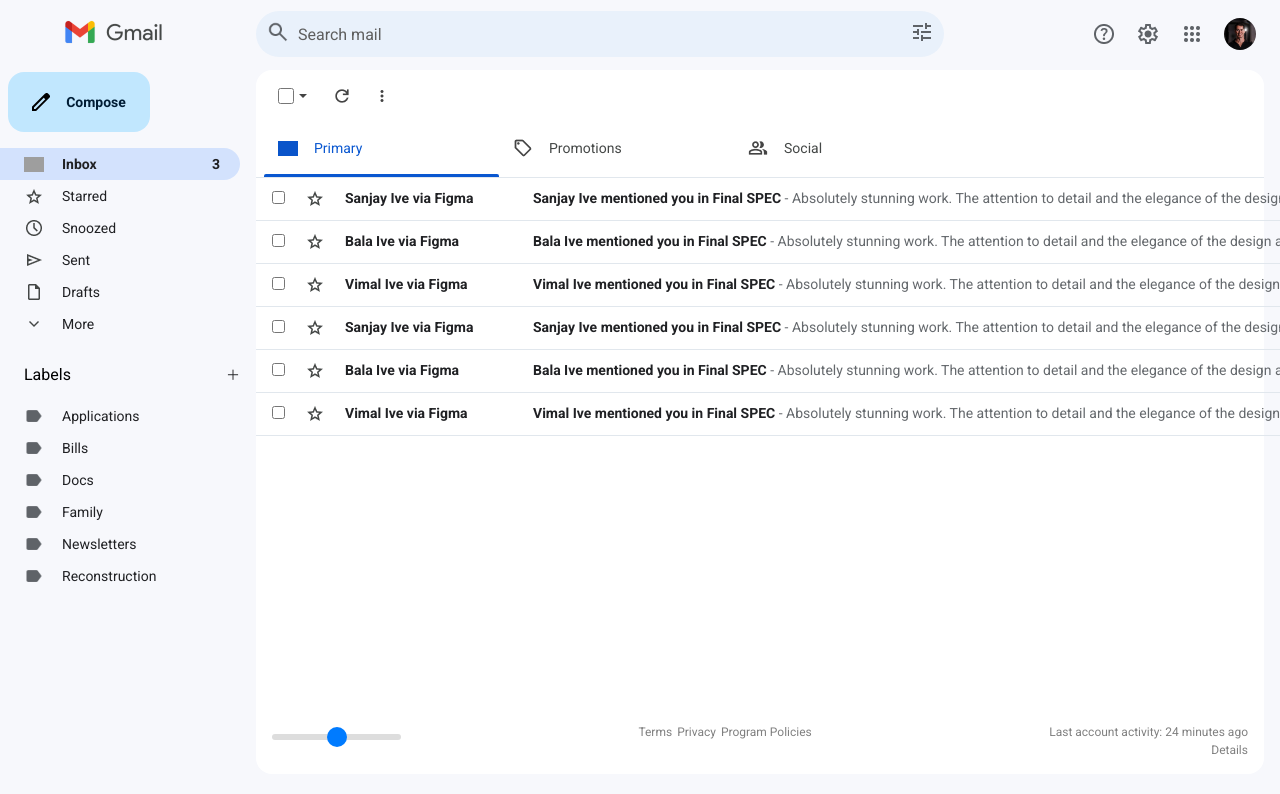
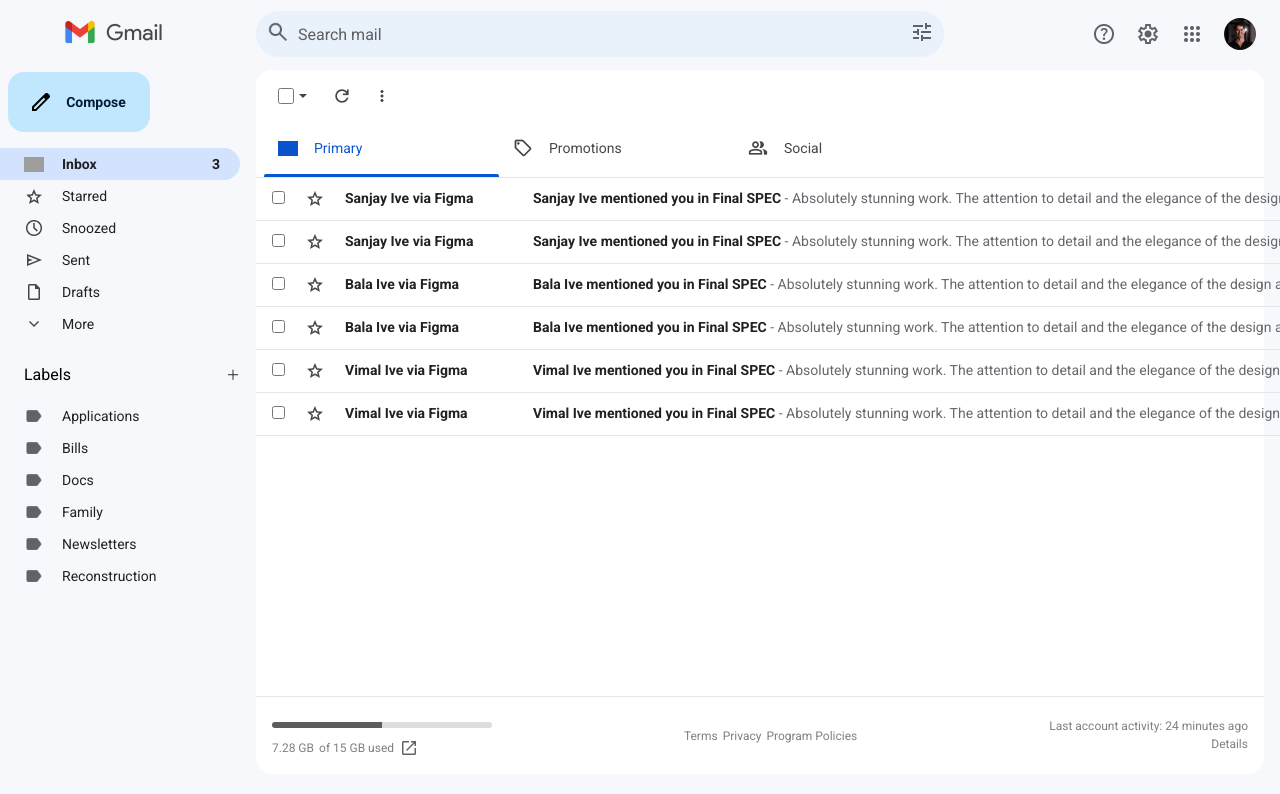
Before and after one commit to vimalkarthik/gmail, a React (Create React App) app: page / in a window 1280 px wide. Shown: the top 794 px of the page. Built offline with nearby package versions, Linux system fonts and the light colour scheme; grey boxes are pictures that could not be loaded.

Commit message:
context menu

```diff
--- a/public/index.html
+++ b/public/index.html
@@ -24,7 +24,7 @@
       work correctly both with client-side routing and a non-root public URL.
       Learn how to configure a non-root public URL by running `npm run build`.
     -->
-    <title>React App</title>
+    <title>Gmail</title>
   </head>
   <body>
     <noscript>You need to enable JavaScript to run this app.</noscript>
--- a/src/pages/Maillists.jsx
+++ b/src/pages/Maillists.jsx
@@ -1,77 +1,58 @@
-import React from "react";
-function Mailists({ isSidebarOpen, isAllCheck, mailCheck }){
+import React, { useState, useEffect, useRef } from "react";
+
+function Mailists({ isSidebarOpen, isAllCheck, mailCheck }) {
+  const [contextMenu, setContextMenu] = useState({ visible: false, x: 0, y: 0, selectedId: null });
+  const menuRef = useRef(null);
 
   const data = [
-        {
-            id: 1,
-            imgPath: "/../images/starred.png",
-            name: "Sanjay Ive via Figma",
-            title: "Sanjay Ive mentioned you in Final SPEC",
-            content: "Absolutely stunning work. The attention to detail and the elegance of the design are truly remarkable. Bravo!",
-            msgTime: "9:00 AM",
-            isRead: true
-        },
-        {
-            id: 2,
-            imgPath: "/../images/starred.png",
-            name: "Bala Ive via Figma",
-            title: "Bala Ive mentioned you in Final SPEC",
-            content: "Absolutely stunning work. The attention to detail and the elegance of the design are truly remarkable. The attention to detail and the elegance of the design are truly remarkable Bravo! The attention to detail and the elegance of the design are truly remarkable",
-            msgTime: "9:01 AM",
-            isRead: false
-        },
-        {
-            id: 3,
-            imgPath: "/../images/starred.png",
-            name: "Vimal Ive via Figma",
-            title: "Vimal Ive mentioned you in Final SPEC",
-            content: "Absolutely stunning work. The attention to detail and the elegance of the design are truly remarkable. Bravo!",
-            msgTime: "9:02 AM",
-            isRead: true
-        },
-        {
-            id: 4,
-            imgPath: "/../images/starred.png",
-            name: "Sanjay Ive via Figma",
-            title: "Sanjay Ive mentioned you in Final SPEC",
-            content: "Absolutely stunning work. The attention to detail and the elegance of the design are truly remarkable. Bravo!",
-            msgTime: "9:00 AM",
-            isRead: true
-        },
-        {
-            id: 5,
-            imgPath: "/../images/starred.png",
-            name: "Bala Ive via Figma",
-            title: "Bala Ive mentioned you in Final SPEC",
-            content: "Absolutely stunning work. The attention to detail and the elegance of the design are truly remarkable. The attention to detail and the elegance of the design are truly remarkable Bravo! The attention to detail and the elegance of the design are truly remarkable",
-            msgTime: "9:01 AM",
-            isRead: true
-        },
-        {
-            id: 6,
-            imgPath: "/../images/starred.png",
-            name: "Vimal Ive via Figma",
-            title: "Vimal Ive mentioned you in Final SPEC",
-            content: "Absolutely stunning work. The attention to detail and the elegance of the design are truly remarkable. Bravo!",
-            msgTime: "9:02 AM",
-            isRead: false
-        },
+    { id: 1, imgPath: "/../images/starred.png", name: "Sanjay Ive via Figma", title: "Sanjay Ive mentioned you in Final SPEC", content: "Absolutely stunning work. The attention to detail and the elegance of the design are truly remarkable. Bravo!", msgTime: "9:00 AM", isRead: true },
+    { id: 2, imgPath: "/../images/starred.png", name: "Sanjay Ive via Figma", title: "Sanjay Ive mentioned you in Final SPEC", content: "Absolutely stunning work. The attention to detail and the elegance of the design are truly remarkable. Bravo!", msgTime: "9:00 AM", isRead: true },
+    { id: 3, imgPath: "/../images/starred.png", name: "Bala Ive via Figma", title: "Bala Ive mentioned you in Final SPEC", content: "Absolutely stunning work. The attention to detail and the elegance of the design are truly remarkable. The attention to detail and the elegance of the design are truly remarkable Bravo! The attention to detail and the elegance of the design are truly remarkable", msgTime: "9:01 AM", isRead: false },
+    { id: 4, imgPath: "/../images/starred.png", name: "Bala Ive via Figma", title: "Bala Ive mentioned you in Final SPEC", content: "Absolutely stunning work. The attention to detail and the elegance of the design are truly remarkable. The attention to detail and the elegance of the design are truly remarkable Bravo! The attention to detail and the elegance of the design are truly remarkable", msgTime: "9:01 AM", isRead: false },
+    { id: 5, imgPath: "/../images/starred.png", name: "Vimal Ive via Figma", title: "Vimal Ive mentioned you in Final SPEC", content: "Absolutely stunning work. The attention to detail and the elegance of the design are truly remarkable. Bravo!", msgTime: "9:02 AM", isRead: true },
+    { id: 6, imgPath: "/../images/starred.png", name: "Vimal Ive via Figma", title: "Vimal Ive mentioned you in Final SPEC", content: "Absolutely stunning work. The attention to detail and the elegance of the design are truly remarkable. Bravo!", msgTime: "9:02 AM", isRead: true },
   ];
 
-      const handleRowClick = (event) => {
-        const rowId = event.target.closest("tr")?.dataset.id;
-        if (rowId) {
-          console.log("Clicked row ID:", rowId);
+  const handleRowRightClick = (event, id) => {
+    event.preventDefault();
+    setContextMenu({
+      visible: true,
+      x: event.pageX,
+      y: event.pageY,
+      selectedId: id
+    });
+  };
+
+  const handleClickOutside = (event) => {
+    if (menuRef.current && !menuRef.current.contains(event.target)) {
+      setContextMenu({ ...contextMenu, visible: false });
     }
   };
 
-    return(
+  const handleScroll = () => {
+    if (contextMenu.visible) {
+      setContextMenu({ ...contextMenu, visible: false });
+    }
+  };
+
+  useEffect(() => {
+    document.addEventListener("click", handleClickOutside);
+    window.addEventListener("scroll", handleScroll);
+
+    return () => {
+      document.removeEventListener("click", handleClickOutside);
+      window.removeEventListener("scroll", handleScroll);
+    };
+  }, [contextMenu.visible]);
+
+
+  return (
     <>
       <div className={`mail_wrapper ${isSidebarOpen ? "" : "expand"}`}>
         <div className="header_wrapper">
           <div className="header_icons">
             <div className="all_checkbox">
-                        <form action="">
+              <form>
                 <input type="checkbox" checked={isAllCheck} onChange={mailCheck} />
               </form>
               <div id="check-dropdown"></div>
@@ -84,6 +65,7 @@
             </div>
           </div>
         </div>
+
         <div className="mail_nav_tabs">
           <ul>
             <li className="nav_active"><a href="#" onClick={(e) => e.preventDefault()} ><img src="/../images/inbox.png" alt="Inbox" /><p>Primary</p></a></li>
@@ -91,13 +73,19 @@
             <li><a href="#" onClick={(e) => e.preventDefault()} ><img src="/../images/group.png" alt="User" /><p>Social</p></a></li>
           </ul>
         </div>
+
         <div className="all_mails_wrapper">
           <table>
-                    <tbody onClick={handleRowClick} style={{ backgroundColor: isAllCheck ? "#c2dbff" : "transparent" }}>
+            <tbody style={{ backgroundColor: isAllCheck ? "#c2dbff" : "transparent" }}>
               {data.map((item) => (
-                    <tr key={item.id} data-id={item.id} className={item.isRead ? 'read' : 'unread'}>
+                <tr
+                  key={item.id}
+                  data-id={item.id}
+                  className={item.isRead ? 'read' : 'unread'}
+                  onContextMenu={(event) => handleRowRightClick(event, item.id)}
+                >
                   <td>
-                            <form action="" className="mailall_check">
+                    <form className="mailall_check">
                       <input type="checkbox" checked={isAllCheck} onChange={mailCheck} />
                     </form>
                   </td>
@@ -113,7 +101,7 @@
                     <p><span>{item.title}</span> - {item.content}</p>
                   </td>
                   <td>
-                            <div className="time_and_date" id={`timeDate${item.id}`}>{item.msgTime}</div>
+                    <div className="time_and_date">{item.msgTime}</div>
                   </td>
                 </tr>
               ))}
@@ -123,7 +111,8 @@
         <div className="footer_wrapper">
                 <div className="footer_lists">
                     <div className="footer_range">
-                        <input type="range" />
+                        <input type="range" value="75"/>
+                        <a href="#"><p><span>7.28 GB</span> of 15 GB used <img src="/../images/open-new.png" alt="Open New" /></p></a>
                     </div>
                     <div className="policies">
                         <a href="#">Terms</a>
@@ -136,9 +125,33 @@
                     </div>
                 </div>
             </div>
+        {/* Context Menu */}
+        {contextMenu.visible && (
+          <div
+            ref={menuRef}
+            className="context_menu"
+            style={{ top: contextMenu.y, left: contextMenu.x }}
+          >
+            <ul>
+              <li><a href="#">Move to tab</a></li>
+              <li><a href="#">Reply</a></li>
+              <li><a href="#">Reply all</a></li>
+              <li><a href="#">Forward</a></li>
+              <li><a href="#">Forward as attachment</a></li>
+              <li><a href="#">Archive</a></li>
+              <li><a href="#">Delete</a></li>
+              <li><a href="#">Mark as unread</a></li>
+              <li><a href="#">Snooze</a></li>
+              <li><a href="#">Add to Tasks</a></li>
+              <li><a href="#">Move to</a></li>
+              <li><a href="#">Label as</a></li>
+              <li><a href="#">Mute</a></li>
+            </ul>
           </div>
-
+        )}
+      </div>
     </>
   );
 }
+
 export default Mailists;
--- a/src/styles/home.css
+++ b/src/styles/home.css
@@ -430,17 +430,24 @@
   position: absolute;
   bottom: 0;
   padding: 16px;
+  border-top: 1px solid #e1e7ed;
 }
 .footer_lists {
   display: flex;
-  align-items: start;
+  align-items: center;
   justify-content: space-between;
   width: 100%;
 }
-.footer_wrapper a, .activity p {
+.footer_wrapper a, .activity p , .footer_range p, .footer_range span{
   font-size: 12px;
   font-family: 'Roboto', sans-serif;
   color: grey;
+}
+.footer_range p{
+  padding-top: 6px;
+  display: flex;
+  align-items: center;
+  gap: 5px;
 }
 .activity{
   text-align: right;
@@ -453,49 +460,63 @@
 .footer_range input[type="range"] {
   -webkit-appearance: none;
   appearance: none;
-  width: 100%;
+  width: 220px;
   height: 6px;
-  background: #ddd;
   border-radius: 5px;
+  background: linear-gradient(to right, #5c5c5c 50%, #ddd 50%);
+  transition: background 0.3s;
   outline: none;
-  transition: background 0.3s;
+  overflow: hidden;
 }
 
-/* Custom thumb for WebKit browsers (Chrome, Safari) */
+/* Hide default thumb (Chrome, Safari) */
 .footer_range input[type="range"]::-webkit-slider-thumb {
   -webkit-appearance: none;
   appearance: none;
-  width: 20px;
-  height: 20px;
-  background: #007bff;
-  border-radius: 50%;
-  cursor: pointer;
-  transition: 0.2s;
+  width: 0;
+  height: 0;
 }
-/* .footer_range input[type="range"]::-webkit-slider-track{
-  background: purple;
-} */
+
+/* Hide default thumb (Firefox) */
+.footer_range input[type="range"]::-moz-range-thumb {
+  width: 0;
+  height: 0;
+}
+
+/* Custom Track (Chrome, Safari) */
 .footer_range input[type="range"]::-webkit-slider-runnable-track {
   background: transparent;
-}
-.footer_range input[type="range"]::-webkit-slider-thumb:hover {
-  background: #0056b3;
-}
-
-/* Custom thumb for Firefox */
-.footer_range input[type="range"]::-moz-range-thumb {
-  width: 20px;
-  height: 20px;
-  background: #007bff;
-  border-radius: 50%;
-  cursor: pointer;
-}
-
-/* Custom track for Firefox */
-.footer_range input[type="range"]::-moz-range-track {
   height: 6px;
-  background: #ddd;
   border-radius: 5px;
 }
 
+/* Custom Track (Firefox) */
+.footer_range input[type="range"]::-moz-range-track {
+  background: transparent;
+  height: 6px;
+  border-radius: 5px;
+}
+.context_menu{
+  position: absolute;
+  max-width: 300px;
+  width: 100%;
+  background-color: #fff;
+  box-shadow: -19px 8px 10px 1px rgba(0,0,0,.14),0px 3px 14px 2px rgba(0,0,0,.12),0px 5px 5px -3px rgba(0,0,0,.2);
+  border-radius: 4px;
+  line-height: 20px;
+  border: none;
+}
+.context_menu ul li{
+  font-size: 14px;
+  font-family: "Roboto", sans-serif;
+  font-weight: 500;
+  padding: 6px 48px;
+  border-bottom: 1px solid #e1e7ed;
+}
+.context_menu ul li:last-child{
+  border-bottom: 0;
+}
+.context_menu ul li a{
+  color: grey;
+}
 /* mail */
```
Also changed, not shown: public/images/open-new.png (added), 1 other file (tests, documents, lock files or other folders). Lines whose indentation alone changed are shown as unchanged.
